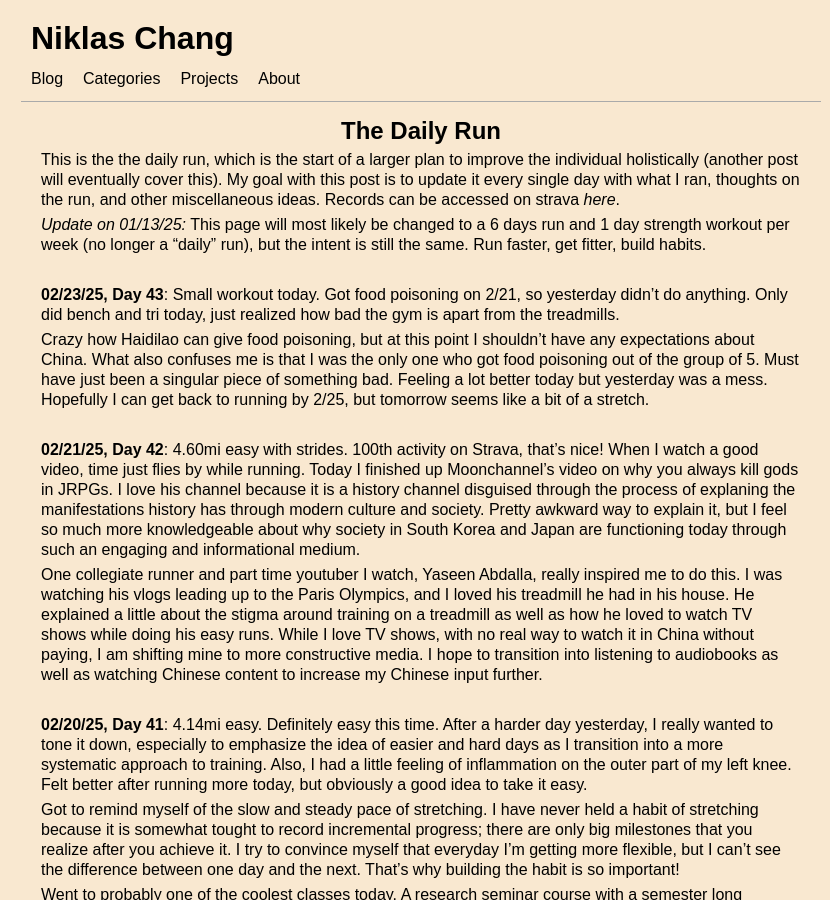
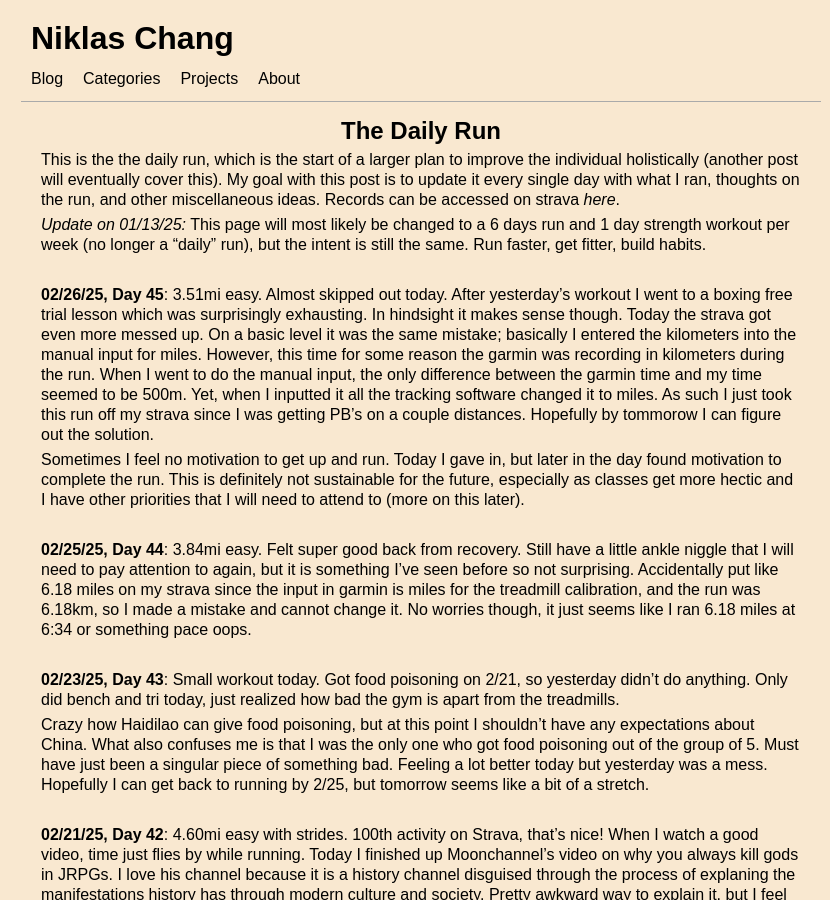
Before and after one commit to Niklichang/niklichang.github.io, a Jekyll site: the page built from _posts/2024-12-02-the-daily-run.md, in a window 1280 px wide and 900 px high. Shown: the whole window, without its empty margins (219-1049 px from the left). Built offline with Jekyll 4.4.1, drawn with Linux system fonts in a browser that asks for light colours; some web fonts are replaced; some of the changed text lies outside the part shown.

Commit message:
upload today bless

```diff
--- a/_posts/2024-12-02-the-daily-run.md
+++ b/_posts/2024-12-02-the-daily-run.md
@@ -2,13 +2,23 @@
 layout: post
 title:  "The Daily Run"
 date:   2024-12-02
-last_modified_at: 2025-02-21
+last_modified_at: 2025-02-26
 categories: [Running]
 ---
 
 This is the the daily run, which is the start of a larger plan to improve the individual holistically (another post will eventually cover this). My goal with this post is to update it every single day with what I ran, thoughts on the run, and other miscellaneous ideas. Records can be accessed on strava *[here](https://www.strava.com/athletes/117513725)*.
 
 *Update on 01/13/25:* This page will most likely be changed to a 6 days run and 1 day strength workout per week (no longer a "daily" run), but the intent is still the same. Run faster, get fitter, build habits.
+
+<br/>
+
+**02/26/25, Day 45**: 3.51mi easy. Almost skipped out today. After yesterday's workout I went to a boxing free trial lesson which was surprisingly exhausting. In hindsight it makes sense though. Today the strava got even more messed up. On a basic level it was the same mistake; basically I entered the kilometers into the manual input for miles. However, this time for some reason the garmin was recording in kilometers during the run. When I went to do the manual input, the only difference between the garmin time and my time seemed to be 500m. Yet, when I inputted it all the tracking software changed it to miles. As such I just took this run off my strava since I was getting PB's on a couple distances. Hopefully by tommorow I can figure out the solution.
+
+Sometimes I feel no motivation to get up and run. Today I gave in, but later in the day found motivation to complete the run. This is definitely not sustainable for the future, especially as classes get more hectic and I have other priorities that I will need to attend to (more on this later).
+
+<br/>
+
+**02/25/25, Day 44**: 3.84mi easy. Felt super good back from recovery. Still have a little ankle niggle that I will need to pay attention to again, but it is something I've seen before so not surprising. Accidentally put like 6.18 miles on my strava since the input in garmin is miles for the treadmill calibration, and the run was 6.18km, so I made a mistake and cannot change it. No worries though, it just seems like I ran 6.18 miles at 6:34 or something pace oops.
 
 <br/>
 
```
